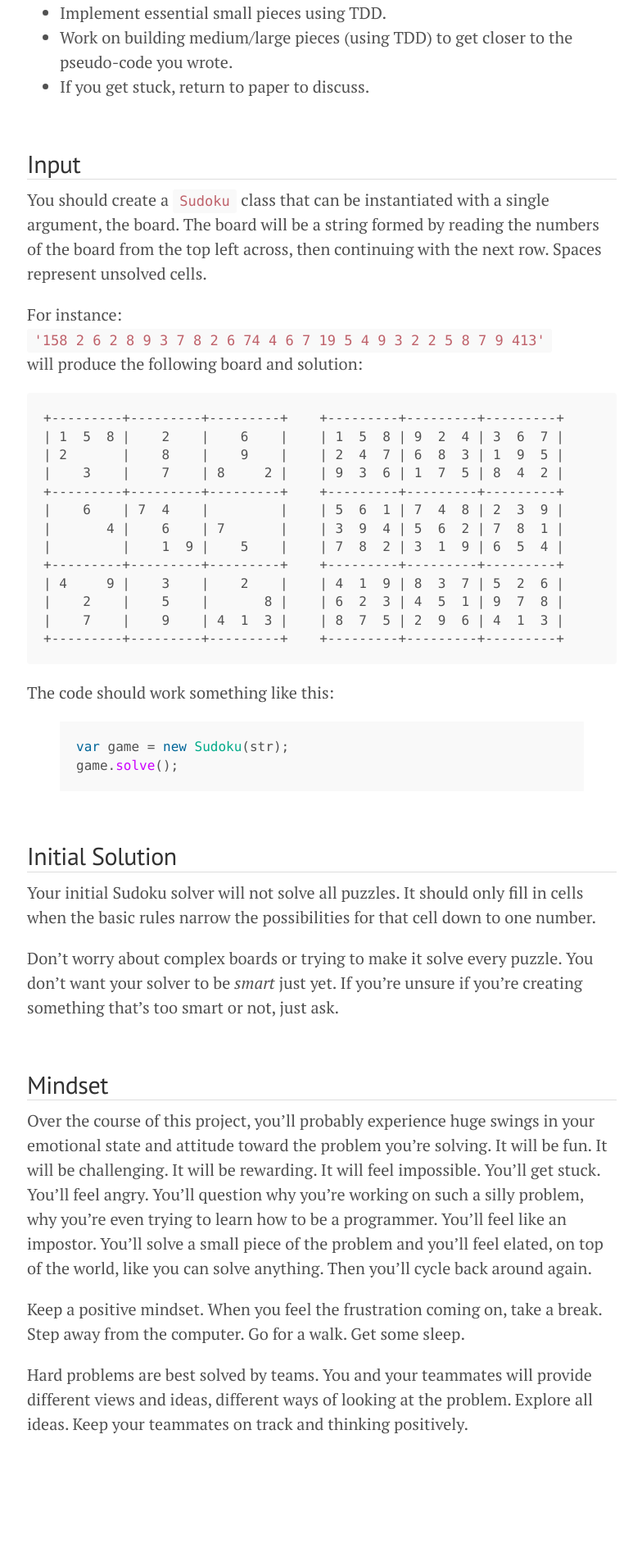
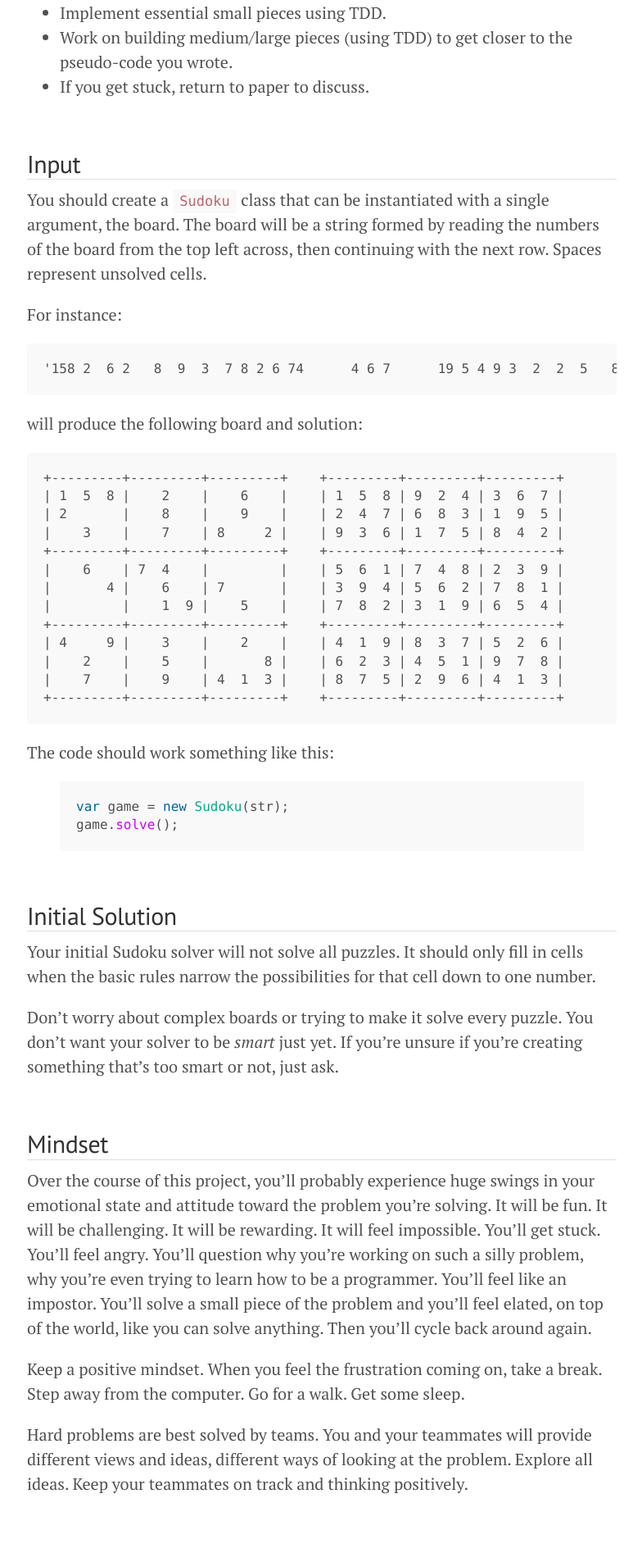
Before and after one commit to wbyoung/jsi, a Jekyll site: the page built from _posts/00-03-03-sudoku.md, in a window 1280 px wide. Shown: the part 780-2685 px from the top of the page at 82% size, without its empty margins (247-1031 px from the left). Built offline with Jekyll 4.4.1, drawn with Linux system fonts in a browser that asks for light colours; nearby versions of some CDN libraries; Markdown is read by kramdown in place of the engine named in the settings; before the commit the page ends 2612 px from its top, so only the background shows below that.

Commit message:
Updated whitespace.

```diff
--- a/_config.yml
+++ b/_config.yml
@@ -18,4 +18,4 @@ author:
   url:            https://twitter.com/wbyoung
 
 # Custom vars
-version:          1.0.13
+version:          1.0.14
--- a/_posts/00-03-03-sudoku.md
+++ b/_posts/00-03-03-sudoku.md
@@ -39,7 +39,9 @@ of the board from the top left across, then continuing with the next row.
 Spaces represent unsolved cells.
 
 For instance:
-`'158 2  6 2   8  9  3  7 8 2 6 74      4 6 7      19 5 4 9 3  2  2  5   8 7  9 413'`
+
+    '158 2  6 2   8  9  3  7 8 2 6 74      4 6 7      19 5 4 9 3  2  2  5   8 7  9 413'
+
 will produce the following board and solution:
 
     +---------+---------+---------+    +---------+---------+---------+
```
